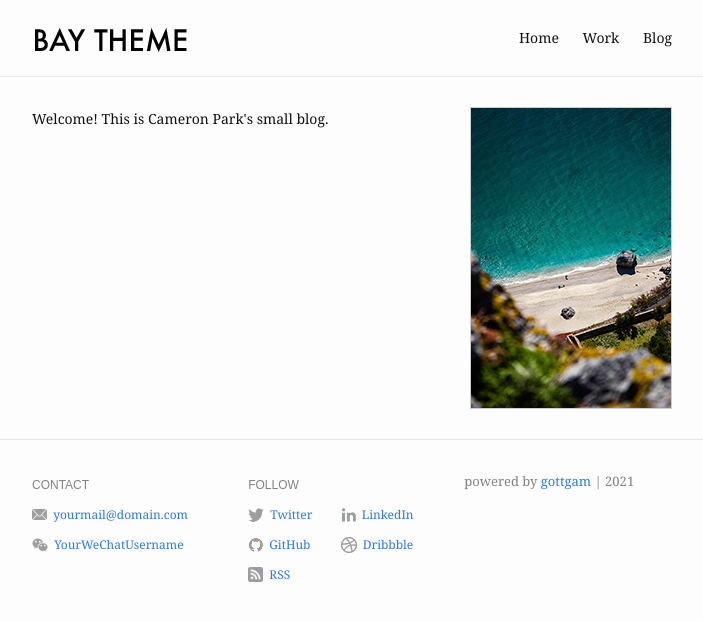
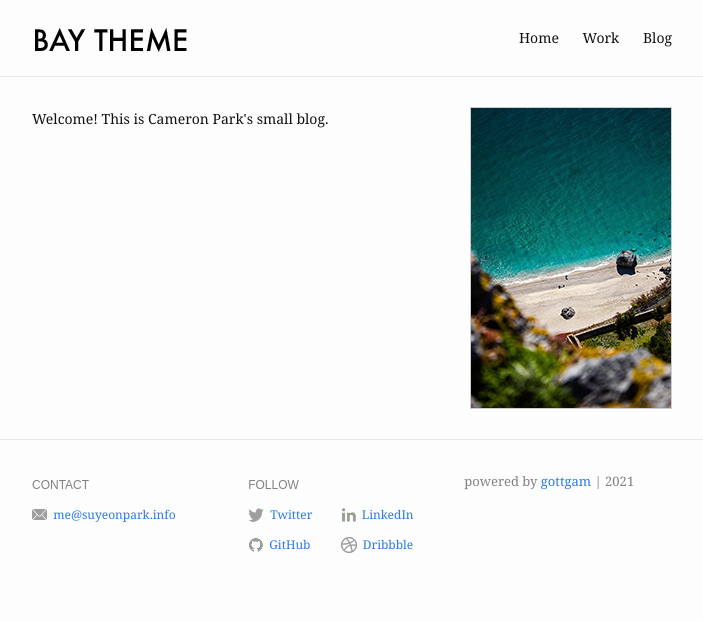
Before and after one commit to gottgam/gottgam.github.io, a Jekyll site: the page built from index.md, in a window 1280 px wide. Shown: the top 621 px of the page, without its empty margins (288-991 px from the left). Built offline with Jekyll 4.4.1, drawn with Linux system fonts in a browser that asks for light colours.

Commit message:
Update _config.yml

```diff
--- a/_config.yml
+++ b/_config.yml
@@ -20,11 +20,11 @@ footer:
   show_powered_by: true
   contact:
     - name: Email
-      value: yourmail@domain.com
-      link: mailto:yourmail@domain.com
-    - name: WeChat
-      value: YourWeChatUsername
-      link: "#"
+      value: me@suyeonpark.info
+      link: mailto:me@suyeonpark.info
+    # - name: WeChat
+      # value: YourWeChatUsername
+      # link: "#"
   follow:
     - name: Twitter
       link: http://twitter.com/rollingbb8
@@ -32,13 +32,13 @@ footer:
     # - name: Facebook
       # link: http://facebook.com/YourFacebookUsername
     - name: LinkedIn
-      link: http://linkedin.com/in/YourLinkedInUsername
+      link: http://linkedin.com/in/suyeonparkbb8
     - name: GitHub
       link: http://github.com/gottgam
     - name: Dribbble
       link: https://dribbble.com/rollingbb8
-    - name: RSS
-      link: /feed.xml
+    # - name: RSS
+      # link: /feed.xml
 
 # Build settings
 markdown: kramdown
```
